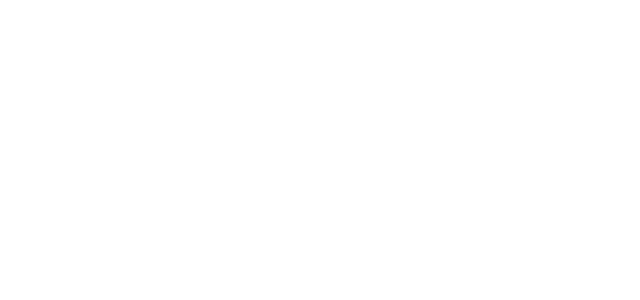
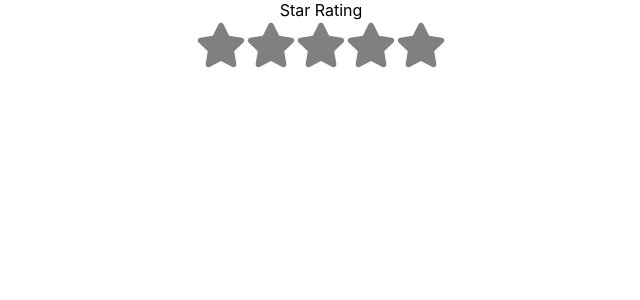
Before and after one commit to KayokwaC/project25, a React (Create React App) app in the folder reactproject25/: page / in a window 1280 px wide. Shown: the top 300 px of the page, without its empty margins (319-959 px from the left). Built offline with nearby package versions, Linux system fonts and the light colour scheme.

Commit message:
finished star rating

```diff
--- a/reactproject25/src/App.js
+++ b/reactproject25/src/App.js
@@ -2,12 +2,14 @@
 import './App.css';
 import Accordion from './components/accordion';
 import RandomColorGenerator from './components/random-color-generator';
+import StarRating from './components/star-rating';
 
 function App() {
   return (
     <div className="App">
       {/* <Accordion/> */}
       {/* <RandomColorGenerator/> */}
+      <StarRating/>
     </div>
   );
 }
--- a/reactproject25/src/components/star-rating/index.jsx
+++ b/reactproject25/src/components/star-rating/index.jsx
@@ -0,0 +1,41 @@
+
+import {FaStar} from 'react-icons/fa';
+import { useState } from 'react';
+
+export default function StarRating({numberOfStars = 5}) {
+    const [rating, setRating] = useState(0);
+    const [hover, setHover] = useState(0);
+
+function handleOnClick(index)
+{
+   setRating(index + 1);
+}
+
+function handleOnMouseMove(index)
+{
+   setHover(index + 1);
+}
+
+function handleOnMouseLeave()
+{
+    setHover(0);
+}
+
+return (
+<div>Star Rating
+<div className="star-rating">
+{
+    [...Array(numberOfStars)].map((star, index) => {
+        return <FaStar key={index}
+        onClick={() => handleOnClick(index)}
+        onMouseMove={() => handleOnMouseMove(index)}
+        onMouseLeave={() => handleOnMouseLeave()}
+        color={index < (hover || rating) ? "yellow" : "gray"}
+        size={50}
+
+        />
+    })
+}
+</div>
+</div>);
+}
--- a/reactproject25/src/components/star-rating/style.css
+++ b/reactproject25/src/components/star-rating/style.css
@@ -0,0 +1,8 @@
+.star-rating{
+    display: flex;
+    justify-content: center;
+    align-items: center;
+    font-size: 2rem;
+    color: #f0f0f0;
+    cursor: pointer;
+}
```
